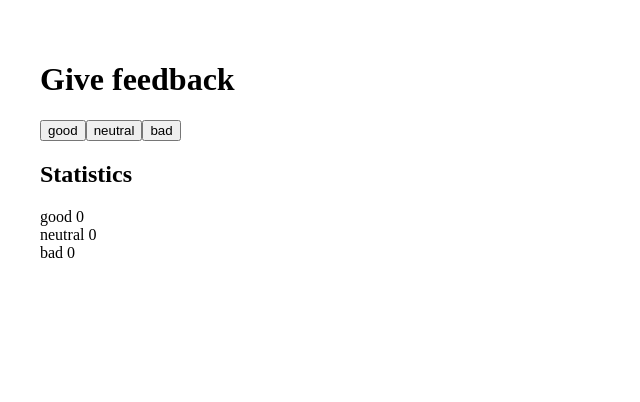
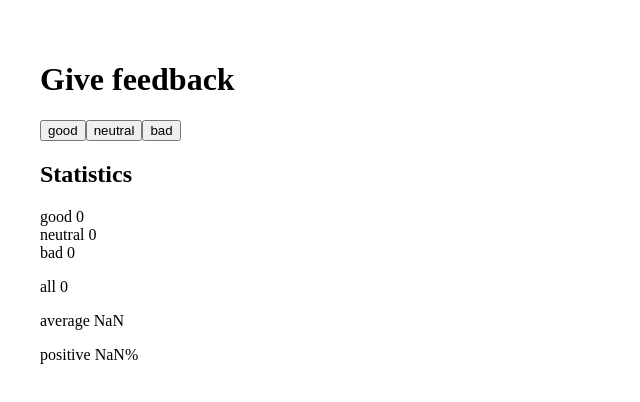
Before and after one commit to Victor-HCC/fullstackopen, a React (Vite) app in the folder part1/unicafe/: page / in a window 1280 px wide. Shown: the top 402 px of the page, without its empty margins (0-640 px from the left). Built offline with nearby package versions, Linux system fonts and the light colour scheme.

Commit message:
Ejercicio 1.7

```diff
--- a/part1/unicafe/src/App.jsx
+++ b/part1/unicafe/src/App.jsx
@@ -38,6 +38,9 @@ const App = () => {
     setBad(cont)
   }
 
+  const total = good + bad + neutral;
+  const average = (good - bad) / total;
+
   return (
     <div>
       <h1>Give feedback</h1>
@@ -51,6 +54,9 @@ const App = () => {
       <Statistics feedback='good' count={good} />
       <Statistics feedback='neutral' count={neutral} />
       <Statistics feedback='bad' count={bad} />
+      <p>all {total}</p>
+      <p>average {average}</p>
+      <p>positive {(good / total) * 100}%</p>
     </div>
   )
 }
```
